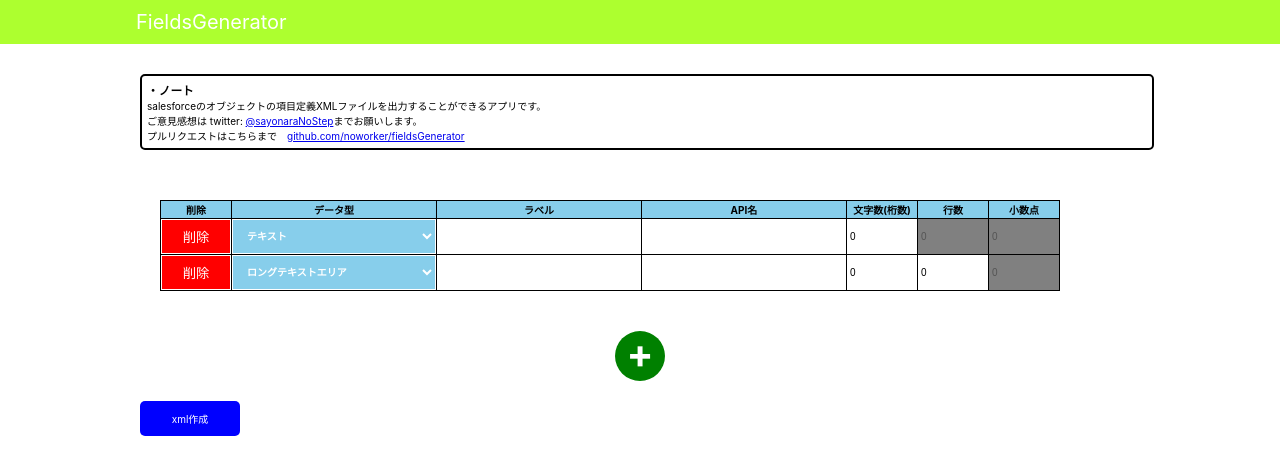
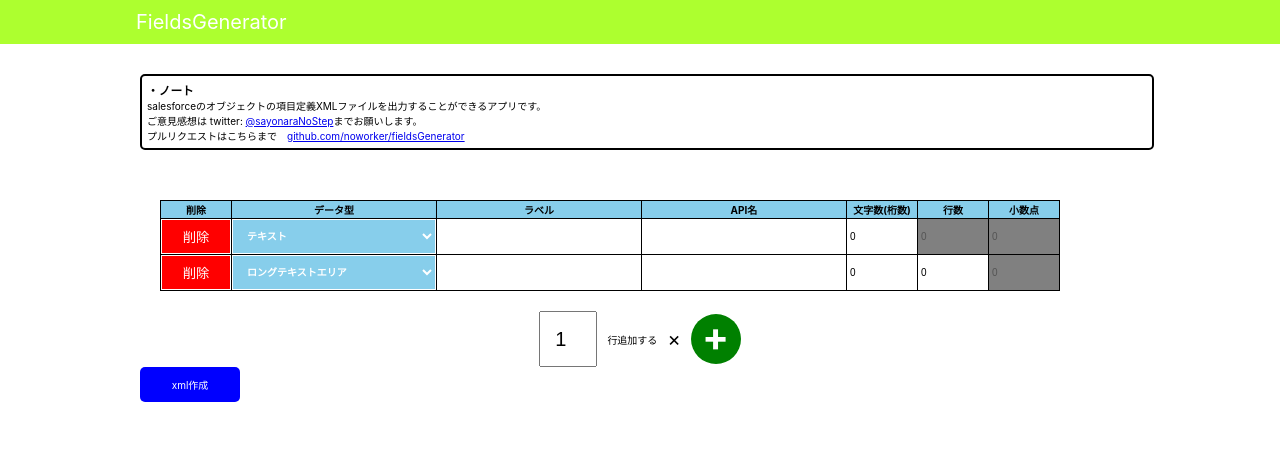
Before and after one commit to noworker/fieldsGenerator, a React (Create React App) app: page / in a window 1280 px wide. Shown: the top 474 px of the page. Built offline with nearby package versions, Linux system fonts and the light colour scheme.

Commit message:
add multiple add function

```diff
--- a/src/App.css
+++ b/src/App.css
@@ -74,7 +74,6 @@ td {
 }
 
 .addButton {
-  margin: 20px auto;
   width: 50px;
   height: 50px;
   background-color: green;
@@ -137,3 +136,22 @@ td {
   cursor: pointer;
   user-select: none;
 }
+
+.flex-container {
+  display: flex;
+  justify-content: center;
+  gap: 10px;
+  width: 100%;
+  align-items: center;
+}
+
+.row-number {
+  width: 50px;
+  height: 50px;
+  font-size: 200%;
+  text-align: center;
+}
+
+.kakeru {
+  font-size: 200%;
+}
--- a/src/App.js
+++ b/src/App.js
@@ -7,6 +7,7 @@ import Note from './component/note/note.tsx';
 function App() {
 
   const [count, setCount] = useState(3);
+  const [addNumber, setAddNumber] = useState(1);
 
   const typeDefinition = [
     {
@@ -54,8 +55,11 @@ function App() {
   ]);
 
   const onClickAddRow = () => {
+    let newRows = [];
+    let newCount = count;
+    for(let i=0; i < addNumber; i++) {
       let newRow = {
-      Id: count,
+        Id: newCount,
         Type: "Text",
         Label: "",
         APIName: "",
@@ -67,10 +71,13 @@ function App() {
           Scale: "disabled"
         }
       }
-    console.log(newRow);
-    setRowList([...rowList, newRow]);
-    setCount(count + 1);
+      newRows.push(newRow);
+      newCount ++;
     }
+    setRowList([...rowList, ...newRows]);
+    setCount(newCount);
+  }
+
 
   const onClickGenerate = () => {
     let generatedText = [];
@@ -224,6 +231,11 @@ function App() {
     )
   }
 
+  const onChangeAddNumber = (e) => {
+    setAddNumber(e.target.value);
+    console.log(addNumber)
+  }
+
 
   return (
     <>
@@ -269,7 +281,11 @@ function App() {
             </tbody>
           </table>
         </div>
+        <div className='flex-container'>
+          <input type="number" min="0" className='row-number' value={addNumber} onChange={(e) => onChangeAddNumber(e)} />行追加する
+          <p className='kakeru'>×</p>
           <p className="addButton" onClick={() => onClickAddRow()}>+</p>
+        </div>
         <p className="generateButton" onClick={() => onClickGenerate()}>xml作成</p>
       </div>
     </>
```
Lines whose indentation alone changed are shown as unchanged.
